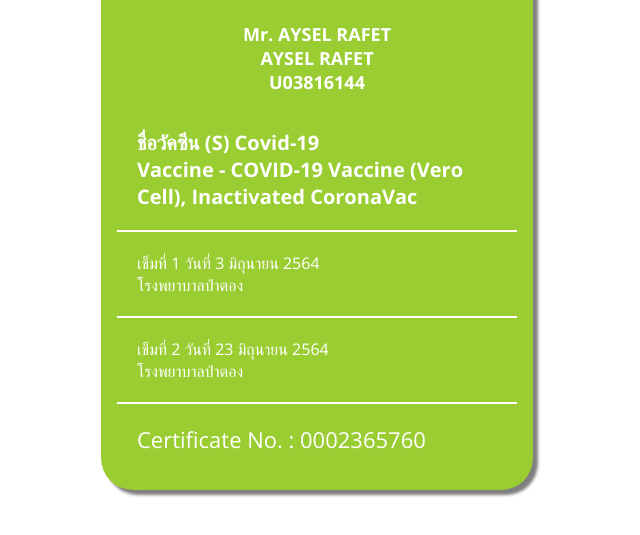
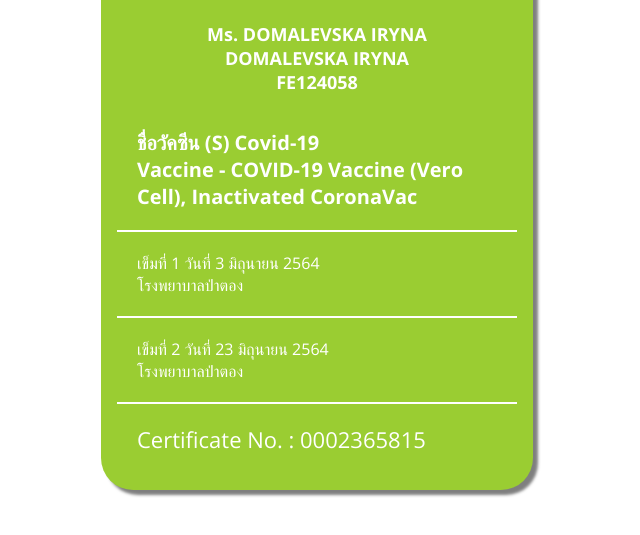
Before and after one commit to co19cert/cert-id-F94B-3FCC-445C-408F-A044-29F43FB3FDB5, a plain HTML site: page index.html in a window 1280 px wide. Shown: the part 231-766 px from the top of the page, without its empty margins (323-963 px from the left). Drawn offline with nearby package versions, Linux system fonts and the light colour scheme.

Commit message:
Update index.html

```diff
--- a/index.html
+++ b/index.html
@@ -125,9 +125,9 @@ Certificate No. :  0000178493
             </h1>
             </div>
             <div class="text-center pb-15">
-                <h2 class="full-name">Mr. AYSEL RAFET</h2>
-                <h2 class="name">AYSEL RAFET</h2>
-                <h3 class="pass">U03816144</h3>
+                <h2 class="full-name">Ms. DOMALEVSKA IRYNA</h2>
+                <h2 class="name">DOMALEVSKA IRYNA</h2>
+                <h3 class="pass">FE124058</h3>
             </div>
 
            <div class="card-block font-size-20">
@@ -145,7 +145,7 @@ CoronaVac
 โรงพยาบาลป่าตอง
             </div>
 
-            <p class="certificate">Certificate No. :  0002365760</p>
+            <p class="certificate">Certificate No. :  0002365815</p>
         </div>
 </body>
 </html>
```
